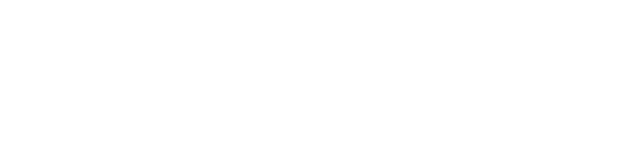
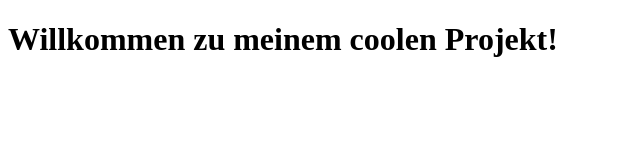
Before and after one commit to LUG-Repos/CoolesProjekt, a website: page public/index.html in a window 1280 px wide. Shown: the whole page, without its empty margins (0-640 px from the left). Drawn offline with Linux system fonts and the light colour scheme.

Commit message:
Add header section to index.html for project introduction

```diff
--- a/public/index.html
+++ b/public/index.html
@@ -6,6 +6,8 @@
     <title>Cooles Projekt</title>
 </head>
 <body>
-
+    <div>
+        <h1>Willkommen zu meinem coolen Projekt!</h1>
+    </div>
 </body>
 </html>
```
